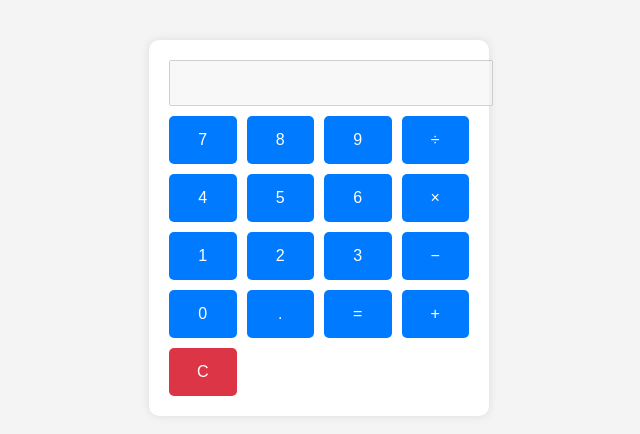
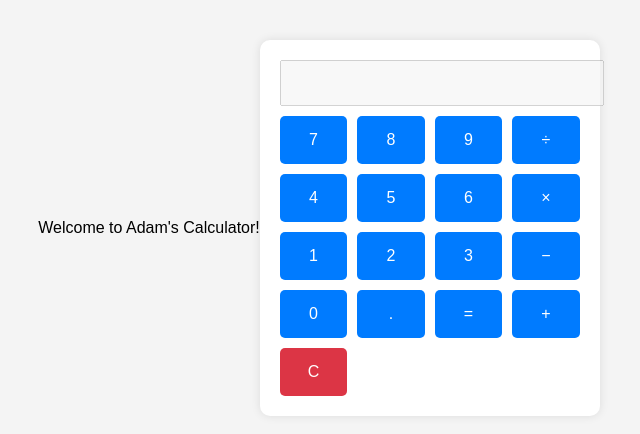
Before and after one commit to adamwillerton/ADTDevOps_Topic3_Demo, a website: page index.html in a window 1280 px wide. Shown: the part 180-614 px from the top of the page, without its empty margins (321-961 px from the left). Drawn offline with Linux system fonts and the light colour scheme.

Commit message:
Update index.html
added greeting

```diff
--- a/index.html
+++ b/index.html
@@ -53,6 +53,7 @@
   </style>
 </head>
 <body>
+  Welcome to Adam's Calculator!
   <div class="calculator">
     <input type="text" id="display" disabled>
     <div class="buttons">
```
